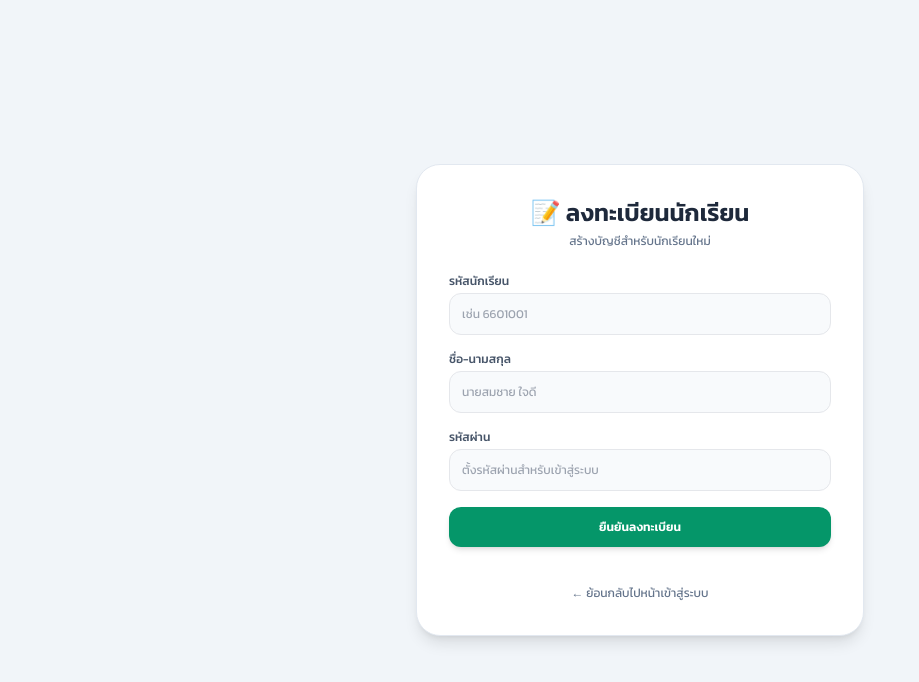
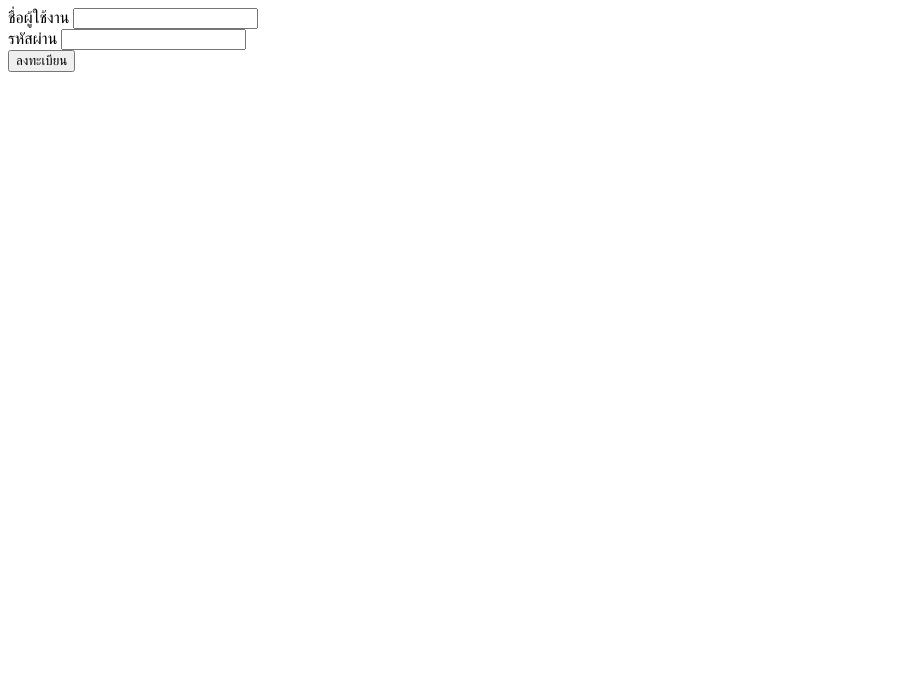
Before and after one commit to sittisak2009/student-web, a Python web app: template templates/register.html in a window 1280 px wide. Shown: the top 682 px of the page, without its empty margins (0-919 px from the left). Run offline with Jinja, Linux system fonts and the light colour scheme; the template is opened without the code that fills it, so the values that code supplies are empty; some libraries are stand-ins or nearby versions.

Commit message:
Update registration form with username field

```diff
--- a/templates/register.html
+++ b/templates/register.html
@@ -1,54 +1,11 @@
-<!DOCTYPE html>
-<html lang="th">
-<head>
-    <meta charset="UTF-8">
-    <meta name="viewport" content="width=device-width, initial-scale=1.0">
-    <title>ลงทะเบียนนักเรียน</title>
-    <script src="https://cdn.tailwindcss.com"></script>
-    <link href="https://fonts.googleapis.com/css2?family=Kanit:wght@300;400;500;600&display=swap" rel="stylesheet">
-    <style> body { font-family: 'Kanit', sans-serif; } </style>
-</head>
-<body class="bg-slate-100 min-h-screen flex items-center justify-center p-4">
-    <div class="bg-white p-8 rounded-3xl shadow-lg border border-slate-200 w-full max-w-md space-y-6">
-        <div class="text-center">
-            <h1 class="text-2xl font-bold text-slate-800">📝 ลงทะเบียนนักเรียน</h1>
-            <p class="text-xs text-slate-500 mt-1">สร้างบัญชีสำหรับนักเรียนใหม่</p>
-        </div>
-
-        {% with messages = get_flashed_messages(with_categories=true) %}
-          {% if messages %}
-            {% for category, message in messages %}
-              <div class="p-3 rounded-xl text-xs font-medium text-center bg-rose-50 text-rose-700 border border-rose-200">
-                  {{ message }}
-              </div>
-            {% endfor %}
-          {% endif %}
-        {% endwith %}
-
-        <form action="/register" method="POST" class="space-y-4">
-            <div>
-                <label class="block text-xs font-medium text-slate-600 mb-1">รหัสนักเรียน</label>
-                <input type="text" name="student_id" placeholder="เช่น 6601001" required class="w-full p-3 bg-slate-50 border rounded-xl text-xs outline-none focus:ring-2 focus:ring-indigo-500">
-            </div>
-
-            <div>
-                <label class="block text-xs font-medium text-slate-600 mb-1">ชื่อ-นามสกุล</label>
-                <input type="text" name="fullname" placeholder="นายสมชาย ใจดี" required class="w-full p-3 bg-slate-50 border rounded-xl text-xs outline-none focus:ring-2 focus:ring-indigo-500">
-            </div>
-
-            <div>
-                <label class="block text-xs font-medium text-slate-600 mb-1">รหัสผ่าน</label>
-                <input type="password" name="password" placeholder="ตั้งรหัสผ่านสำหรับเข้าสู่ระบบ" required class="w-full p-3 bg-slate-50 border rounded-xl text-xs outline-none focus:ring-2 focus:ring-indigo-500">
-            </div>
-
-            <button type="submit" class="w-full py-3 bg-emerald-600 hover:bg-emerald-700 text-white rounded-xl text-xs font-semibold transition shadow-md">
-                ยืนยันลงทะเบียน
-            </button>
-        </form>
-
-        <div class="text-center pt-2">
-            <a href="/login" class="text-xs text-slate-500 hover:underline">← ย้อนกลับไปหน้าเข้าสู่ระบบ</a>
-        </div>
+<form action="/register" method="POST">
+    <div>
+        <label>ชื่อผู้ใช้งาน</label>
+        <input type="text" name="username" required class="border p-2 rounded w-full">
     </div>
-</body>
-</html>
+    <div>
+        <label>รหัสผ่าน</label>
+        <input type="password" name="password" required class="border p-2 rounded w-full">
+    </div>
+    <button type="submit" class="bg-green-600 text-white p-2 rounded w-full mt-4">ลงทะเบียน</button>
+</form>
```
